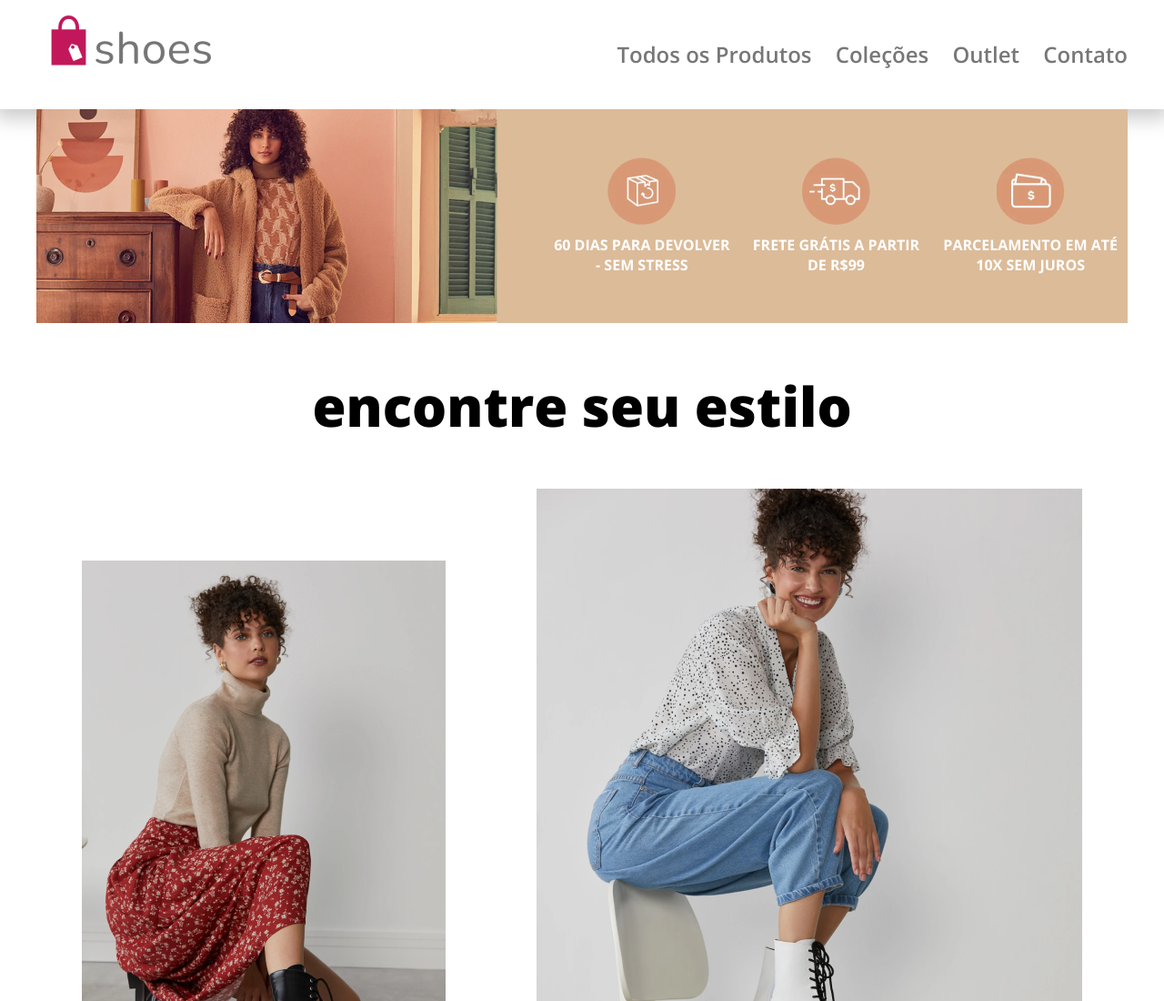
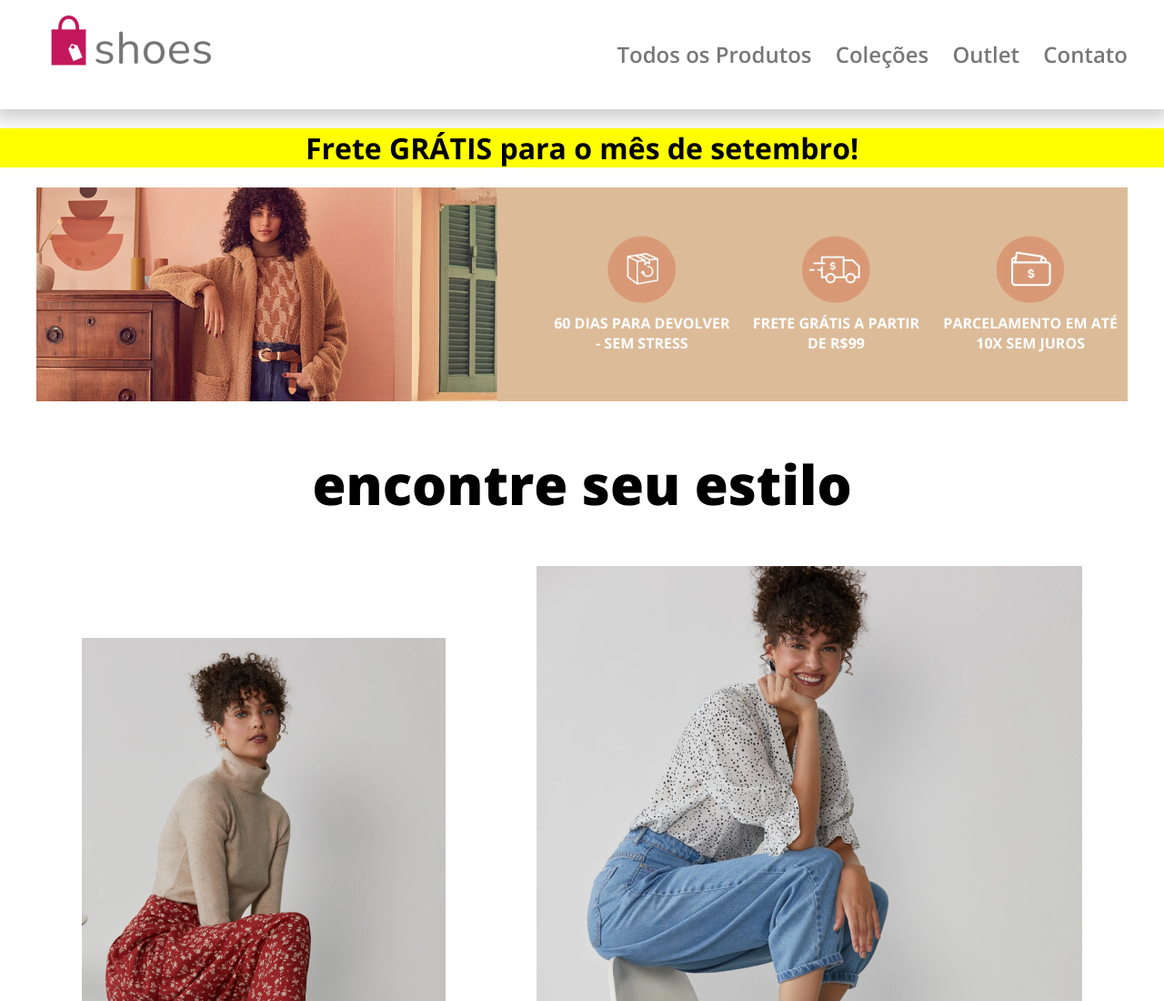
Before and after one commit to petersoncabrini/shoesStore, a plain HTML site: page index.html in a window 1280 px wide. Shown: the top 1100 px of the page at 91% size. Drawn offline with nearby package versions, Linux system fonts and the light colour scheme.

Commit message:
adicionada faixa frete gratis

```diff
--- a/index.html
+++ b/index.html
@@ -27,6 +27,9 @@
         </div>
     </header>
     <content>
+        <div class="frete">
+            <h1>Frete GRÁTIS para o mês de setembro!</h1>
+        </div>
         <div class="wrapper">
             <div class="banner">
                 <img src="images/banner.png" alt="" />
--- a/style.css
+++ b/style.css
@@ -31,6 +31,16 @@ header nav a{
 header h1{
     margin: 0;
 }
+
+content .frete{
+    position: sticky;
+    background-color: yellow;
+    top: 0;
+}
+
+content .frete h1 {
+}
+
 content .banner{
     align-items: center;
     background-color: #DCBB99;
```
Also changed, not shown: 1 other file.
